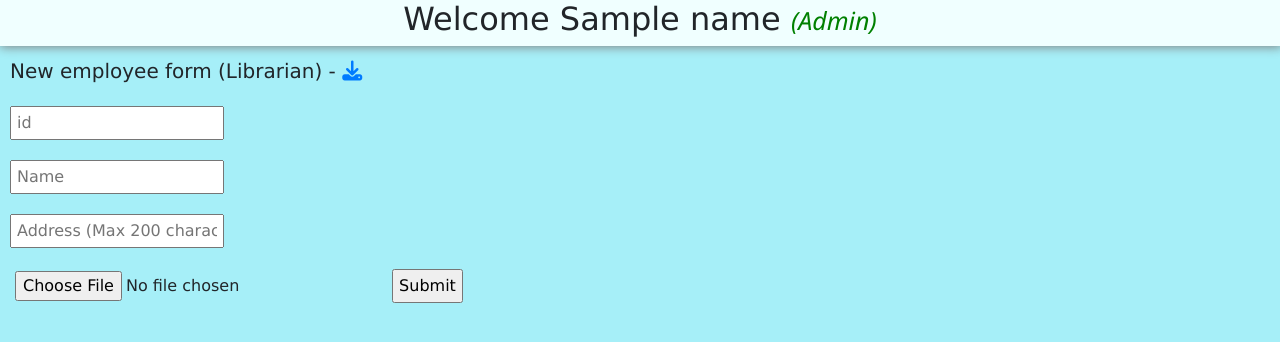
After one commit to krishanu-2001/Library-management-system, a Python web app: template templates/librarian/add_librarian.html in a window 1280 px wide. The commit adds this page. Shown: the top 342 px of the page. Run offline with Jinja, Linux system fonts and the light colour scheme; the template is opened without the code that fills it: most values are stand-ins (such as "Sample title", 1, 10 or a date in 2020); some libraries are stand-ins or nearby versions.

Commit message:
added add_librariabn

```diff
--- a/app.py
+++ b/app.py
@@ -27,6 +27,8 @@ def index():
 
 app.add_url_rule('/librarian/login', view_func=librarian_section.librarian_login, methods=['GET','POST'])
 app.add_url_rule('/librarian/home', view_func=librarian_section.librarian_home, methods=['GET','POST'])
+app.add_url_rule('/librarian/add_librarian', view_func=librarian_section.librarian_add_librarian, methods=['GET','POST'])
+app.add_url_rule('/librarian/download_employee', view_func=librarian_section.download_employee, methods=['GET'])
 
 if __name__ == '__main__':
     flag = 0
--- a/static/styles/librarian.css
+++ b/static/styles/librarian.css
@@ -0,0 +1,20 @@
+.heading_title{
+  font-size: 20px;
+  padding: 10px;
+}
+
+.input_list{
+  margin: 10px;
+  padding: 5px;
+  padding-top: 3px;
+  padding-bottom: 3px;
+}
+
+.linkHome{
+  color: black;
+  margin-left: 2px;
+}
+
+.linkHome:hover{
+  color: black;
+}
--- a/templates/base.html
+++ b/templates/base.html
@@ -8,7 +8,7 @@
 
     <!-- Bootstrap CSS -->
     <link rel="stylesheet" href="https://stackpath.bootstrapcdn.com/bootstrap/4.5.2/css/bootstrap.min.css" integrity="sha384-JcKb8q3iqJ61gNV9KGb8thSsNjpSL0n8PARn9HuZOnIxN0hoP+VmmDGMN5t9UJ0Z" crossorigin="anonymous">
-    <link rel="stylesheet" href="https://cdnjs.cloudflare.com/ajax/libs/font-awesome/4.4.0/css/font-awesome.min.css">
+    <script src="https://kit.fontawesome.com/c3c3937161.js" crossorigin="anonymous"></script>
     <link href="https://fonts.googleapis.com/css?family=Poppins:600&display=swap" rel="stylesheet">
     <link href="https://fonts.googleapis.com/css2?family=Ubuntu:wght@500&display=swap" rel="stylesheet">
 
@@ -17,7 +17,7 @@
     <link href='https://cdn.jsdelivr.net/npm/boxicons@2.0.5/css/boxicons.min.css' rel='stylesheet'>
 
     <link rel= "stylesheet" type= "text/css" href= "{{ url_for('static',filename='styles/app.css') }}">
-    <link rel= "stylesheet" type= "text/css" href= "{{ url_for('static',filename='styles/styles.css') }}">
+    <link rel= "stylesheet" type= "text/css" href= "{{ url_for('static',filename='styles/librarian.css') }}">
 
     <title>e-univ</title>
     {% endblock %}
--- a/templates/index.html
+++ b/templates/index.html
@@ -4,5 +4,11 @@
 {% block body %}
 
 Home Page
+<br />
+Links
+<br />
+1. <a href = "/librarian/login"><i class="fa fa-cube"></i>
+  Librarian login</a><br />
+2. <a href = "/"><i class="fa fa-address-card"> </i> Student login</a><br />
 
 {% endblock %}
--- /dev/null
+++ b/templates/librarian/add_librarian.html
@@ -0,0 +1,17 @@
+{% extends 'librarian/home.html' %}
+
+{% block home %}
+<div class="heading_title">New employee form (Librarian)
+   - <a href="download_employee"><i class="fa fa-download">
+   </i></a></div>
+<div>
+  <form method="POST" enctype="multipart/form-data">
+      <input type="text" name="id" placeholder="id" class="input_list"/> <br />
+      <input type="text" name="name" placeholder="Name" class="input_list"/> <br />
+      <input type="text" name="address" placeholder="Address (Max 200 charachters)" class="input_list"/> <br />
+      <input type="file" name="file" class="input_list">
+      <input type="submit" class="input_list"/>
+  </form>
+
+</div>
+{% endblock %}
--- a/templates/librarian/home.html
+++ b/templates/librarian/home.html
@@ -2,7 +2,6 @@
 
 
 {% block body %}
-<form method="POST">
   <div class="heading_bar">
   <h2>Welcome {{ name }} <i class="error_green">(Admin)</i></h2>
   </div>
@@ -10,18 +9,17 @@
     {% block home %}
       Please choose the option from menu - <br />
       <div class="card1">
-      1. add librarian
+      1. <a href="/librarian/add_librarian" class="linkHome">add librarian</a>
       </div>
       <div class="card1">
-      2. add student
+      2. <a href="/librarian/add_librarian" class="linkHome">add student</a>
       </div>
       <div class="card1">
-      3. add books <br />
+      3. <a href="/librarian/add_librarian" class="linkHome">add books</a>
       </div>
       <div class="card1">
-      4. add shelf <br />
+      4. <a href="/librarian/add_librarian" class="linkHome">add shelf </a>
       </div>
     {% endblock %}
   </div>
-</form>
 {% endblock %}
--- a/templates/librarian/login.html
+++ b/templates/librarian/login.html
@@ -4,8 +4,8 @@
 {% block body %}
 <form method="POST">
   {% if flag == 0 %}
-  <div class="error_red">
-    <h1>Id invalid!</h1>
+  <div class="error_red flash-card">
+    invalid id / password!
   </div>
   {% endif %}
   <input type="text" name="lid" placeholder="id">
```
Also changed, not shown: models/librarian_section.py (+79 -0 lines), static/styles/app.css (+30 -0 lines), 3 other files.
